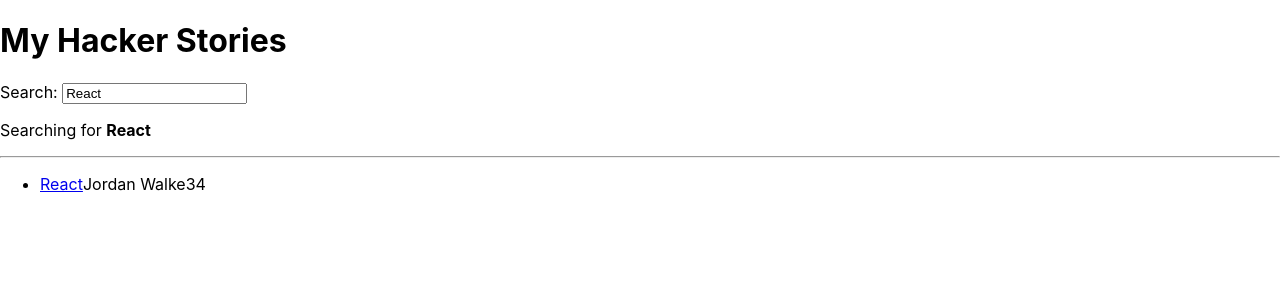
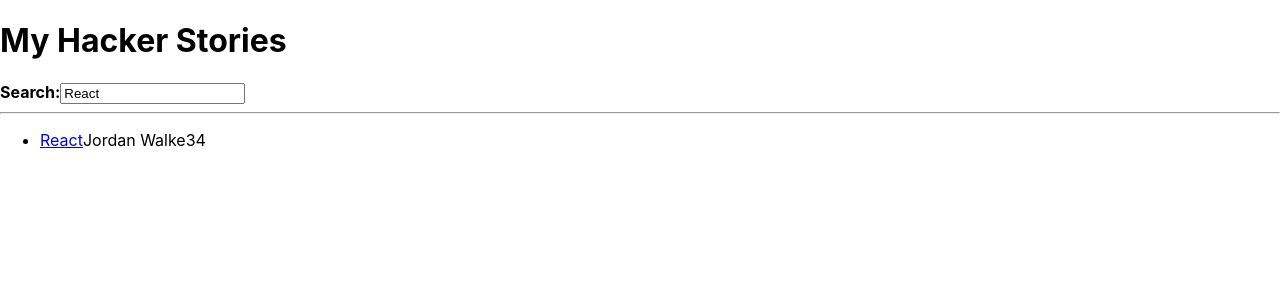
Before and after one commit to Huydoduc/Hacker-stories, a React (Create React App) app: page / in a window 1280 px wide. Shown: the top 300 px of the page. Built offline with nearby package versions, Linux system fonts and the light colour scheme.

Commit message:
make search component reuseable

```diff
--- a/src/App.js
+++ b/src/App.js
@@ -46,7 +46,15 @@
   return (
     <div>
       <h1>My Hacker Stories</h1>
-      <Search onSearch={handleSearch} search={searchTerm} />
+
+      <InputWithLabel
+        label="Search"
+        value={searchTerm}
+        onInputChange={handleSearch}
+      >
+        <strong>Search:</strong>
+      </InputWithLabel>
+
       <hr></hr>
       <List list={searchedStories} />
     </div>
@@ -81,16 +89,18 @@
 
 //Search component
 
-const Search = ({ search, onSearch }) => {
+const InputWithLabel = ({
+  id,
+  type = "text",
+  value,
+  onInputChange,
+  children,
+}) => {
   return (
-    <div>
-      <label htmlFor="search">Search: </label>
-      <input id="search" type="text" value={search} onChange={onSearch}></input>
-
-      <p>
-        Searching for <strong>{search}</strong>
-      </p>
-    </div>
+    <>
+      <label htmlFor={id}>{children}</label>
+      <input id={id} type={type} value={value} onChange={onInputChange}></input>
+    </>
   );
 };
 export default App;
```
